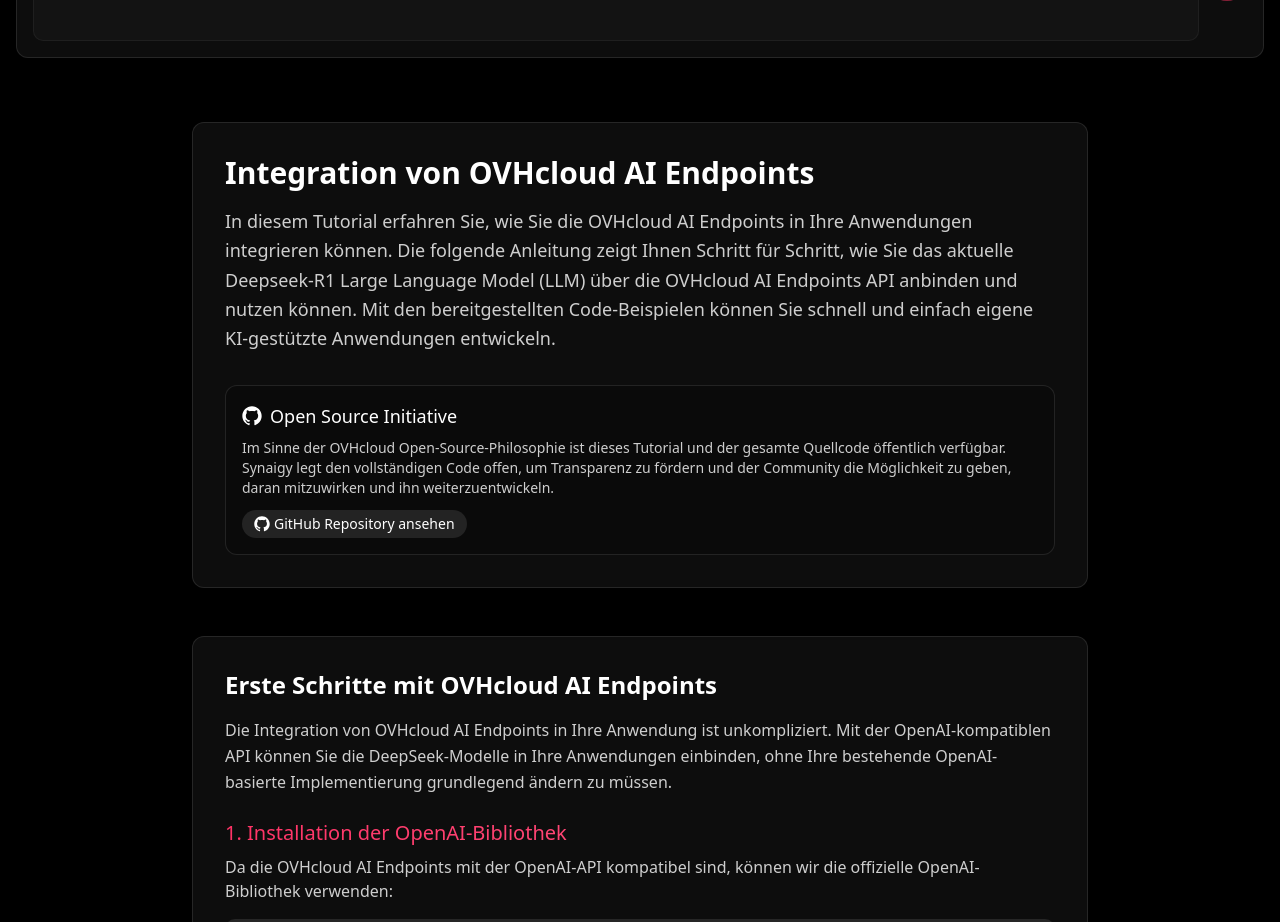
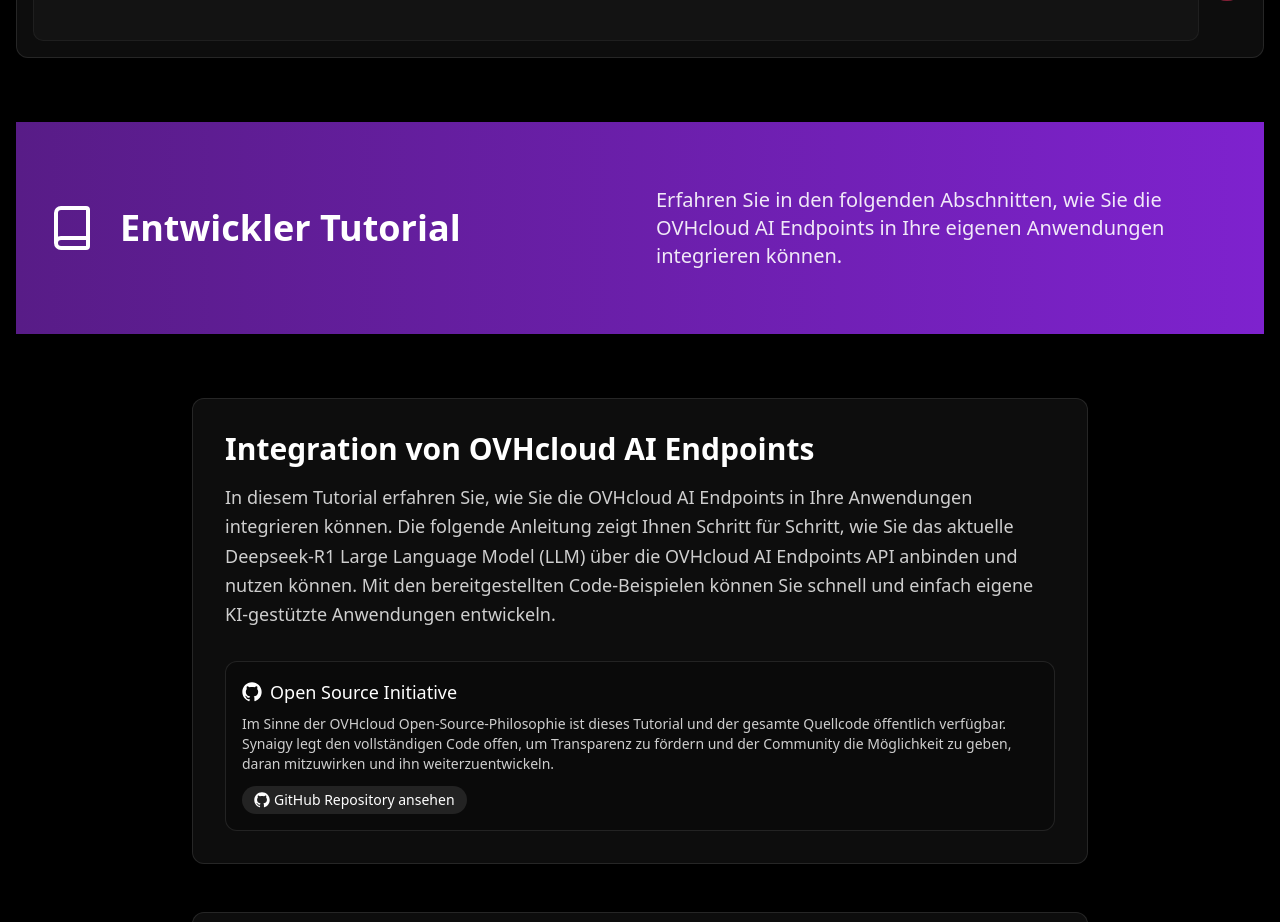
Before and after one commit to Synaigy/ovh-chatbot, a React (Vite) app: page / in a window 1280 px wide. Shown: the part 1900-2822 px from the top of the page. Built offline with nearby package versions, Linux system fonts and the light colour scheme; no server answers.

Commit message:
Add tutorial banner to index page
Adds a banner to the index page to indicate the start of the tutorial section.

```diff
--- /dev/null
+++ b/src/components/TutorialBanner.tsx
@@ -0,0 +1,25 @@
+
+import React from 'react';
+import { Book } from 'lucide-react';
+
+const TutorialBanner = () => {
+  return (
+    <div className="w-full py-16 bg-gradient-to-r from-purple-900 to-purple-700 shadow-lg my-16 animate-fade-in">
+      <div className="container mx-auto px-8 flex flex-col md:flex-row items-center justify-between">
+        <div className="flex items-center mb-6 md:mb-0">
+          <Book size={48} className="mr-6 text-white" />
+          <h2 className="text-3xl md:text-4xl font-bold text-white">
+            Entwickler Tutorial
+          </h2>
+        </div>
+        <div className="max-w-xl">
+          <p className="text-xl text-white/90">
+            Erfahren Sie in den folgenden Abschnitten, wie Sie die OVHcloud AI Endpoints in Ihre eigenen Anwendungen integrieren können.
+          </p>
+        </div>
+      </div>
+    </div>
+  );
+};
+
+export default TutorialBanner;
--- a/src/pages/Index.tsx
+++ b/src/pages/Index.tsx
@@ -1,8 +1,8 @@
-
 import React from 'react';
 import ChatInterface from '@/components/ChatInterface';
 import Banner from '@/components/Banner';
 import CodeBlock from '@/components/CodeBlock';
+import TutorialBanner from '@/components/TutorialBanner';
 import { GitHubLogoIcon } from '@radix-ui/react-icons';
 
 const Index = () => {
@@ -159,6 +159,9 @@ export default AIChat;`;
           <ChatInterface />
         </section>
 
+        {/* Tutorial Banner to separate the demo from the tutorial */}
+        <TutorialBanner />
+
         {/* Tutorial Content moved from Tutorial.tsx */}
         <section className="mb-16 max-w-4xl mx-auto animate-fade-up" style={{ animationDelay: "0.4s" }}>
           <div className="glass-morphism rounded-xl p-6 md:p-8 mb-12">
```
